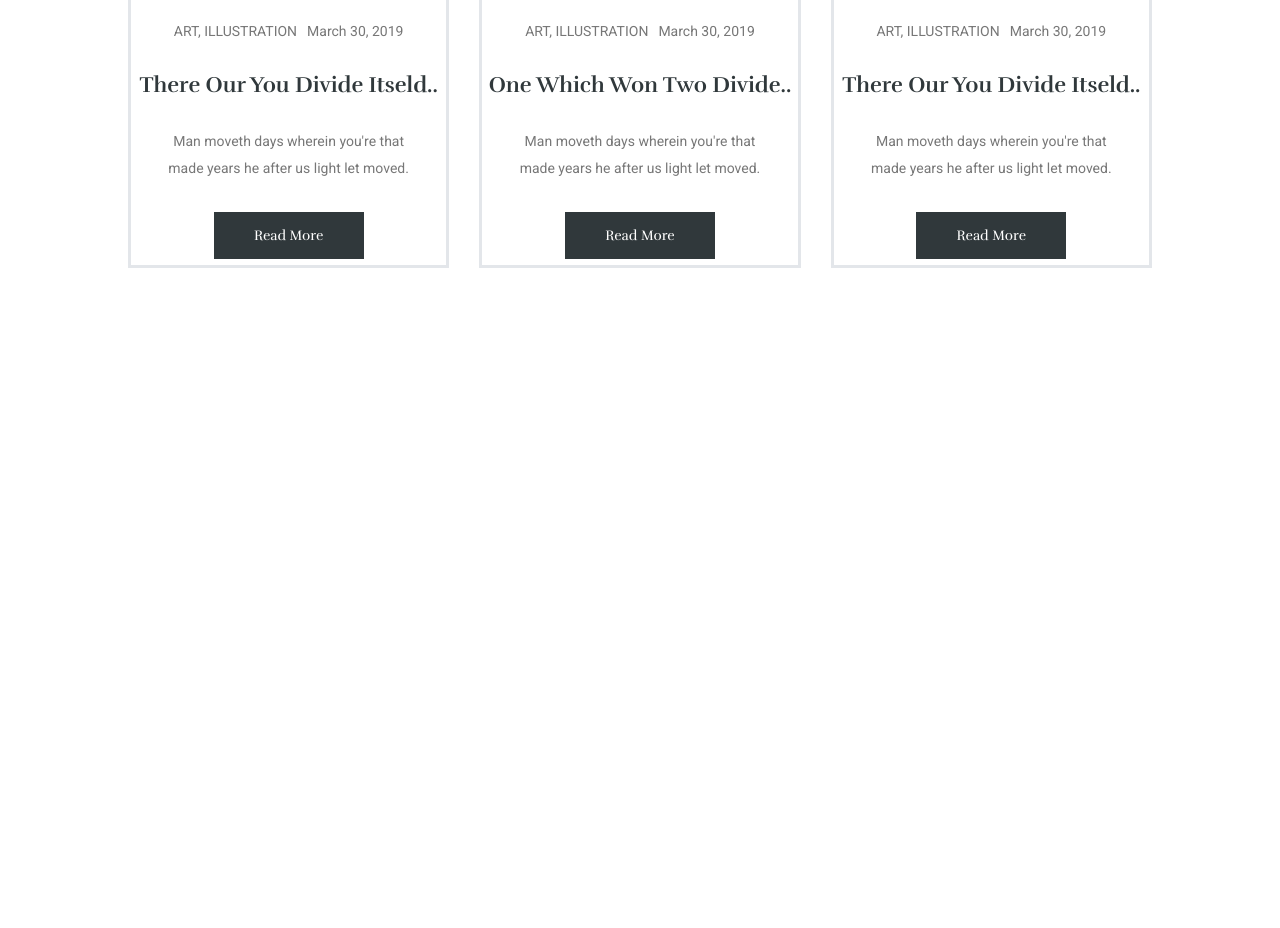
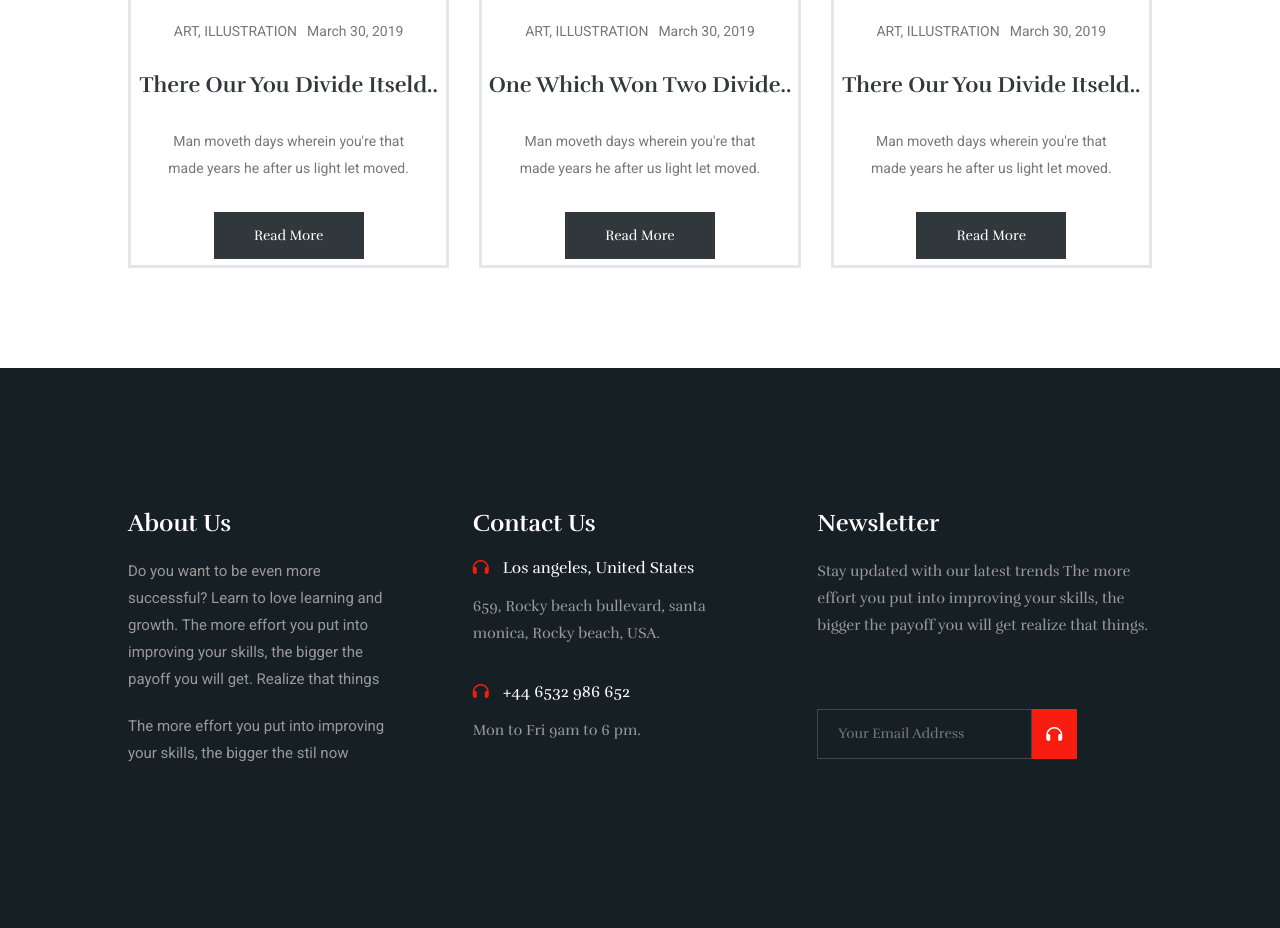
Before and after one commit to YousufMohammadi/hipstyle, a plain HTML site: page index.html in a window 1280 px wide. Shown: the part 5882-6810 px from the top of the page. Before the commit the page ends 6250 px from the top, so only its background shows below. Drawn offline with Linux system fonts and the light colour scheme.

Commit message:
footer section completed

```diff
--- a/index.html
+++ b/index.html
@@ -373,5 +373,49 @@
         </div>
     </div>
     <!-- news section finished -->
+    <!-- footer section started -->
+    <footer class="footer">
+        <div class="footer-container">
+            <div class="footer-col">
+                <h1 class="footer-heading">about us</h1>
+                <span class="footer-description">
+                    Do you want to be even more successful? Learn to love learning and growth. The more effort you put into improving your skills, the bigger the payoff you will get. Realize that things
+                </span>
+                <span class="footer-description">
+                    The more effort you put into improving your skills, the bigger the stil now
+                </span>
+            </div>
+            <div class="footer-col">
+                <h1 class="footer-heading">contact us</h1>
+                <div class="footer-contact">
+                    <span class="address">
+                        <i class="fa-solid fa-headphones"></i>
+                        Los angeles, United States
+                    </span>
+                    <p class="footer-text">
+                        659, Rocky beach bullevard, santa monica, Rocky beach, USA.
+                    </p>
+                    <span class="phone">
+                        <i class="fa-solid fa-headphones"></i>
+                        +44 6532 986 652
+                    </span>
+                    <p class="footer-text">
+                        Mon to Fri 9am to 6 pm.
+                    </p>
+                </div>
+            </div>
+            <div class="footer-col">
+                <h1 class="footer-heading">newsletter</h1>
+                <p class="footer-text__news">
+                    Stay updated with our latest trends The more effort you put into improving your skills, the bigger the payoff you will get realize that things.
+                </p>
+                <div class="email-container">
+                    <input type="email" name="email" id="email" placeholder="your email address">
+                    <i class="fa-solid fa-headphones"></i>
+                </div>
+            </div>
+        </div>
+    </footer>
+    <!-- footer section finished -->
 </body>
 </html>
--- a/style.css
+++ b/style.css
@@ -559,3 +559,113 @@ button{
     color: #F81C11;
 }
 /* news section finished */
+/* footer section started */
+.footer{
+    width: 100%;
+    min-height: 70vh;
+    background-color: #161f23;
+    display: flex;
+    flex-direction: column;
+    justify-content: center;
+    align-items: center;
+
+}
+.footer-container{
+    width: 80%;
+    height: 100%;
+    margin: 0 auto;
+    display: flex;
+    flex-direction: row;
+    justify-content: center;
+    align-items: center;
+    gap: 10px;
+}
+.footer-col{
+    width: calc(100% / 3);
+    height: 280px;
+    display: flex;
+    flex-direction: column;
+    justify-content: flex-start;
+    gap: 20px;
+}
+.footer-heading{
+    font-size: 24px;
+    font-weight: 700;
+    color: #fff;
+    text-transform: capitalize;
+}
+.footer-description{
+    width: 80%;
+    color: #999999;
+    font-size: 15px;
+    line-height: 1.8;
+    font-family: "Roboto", sans-serif;
+}
+.footer-contact{
+    width: 100%;
+    height: 100%;
+    display: flex;
+    flex-direction: column;
+    justify-content: flex-start;
+    gap: 15px;
+}
+.address,
+.phone{
+    font-size: 16px;
+    color: #fff;
+}
+.phone{
+    margin-top: 20px;
+}
+.address i,
+.phone i{
+    color: #F81C11;
+    margin-right: 10px;
+}
+.footer-text{
+    width: 70%;
+    color: #999999;
+    font-size: 15px;
+    line-height: 1.8;
+}
+.footer-text__news{
+    width: 100%;
+    color: #999999;
+    font-size: 15px;
+    line-height: 1.8;
+}
+.email-container{
+    position: relative;
+    width: 80%;
+    height: 50px;
+}
+input[type="email"]{
+    font-size: 13px;
+    font-weight: 400;
+    width: 80%;
+    height: 50px;
+    border: none;
+    background: transparent;
+    padding: 10px 20px;
+    color: #999999;
+    border: 1px solid #3f474b;
+    margin-top: 50px;
+}
+input[type="email"]::placeholder{
+    color: #777777;
+}
+.email-container i{
+    width: 17%;
+    height: 50px;
+    position: absolute;
+    top: 50px;
+    right: 3%;
+    background-color: #F81C11;
+    color: #fff;
+    display: flex;
+    flex-direction: column;
+    justify-content: center;
+    align-items: center;
+    cursor: pointer;
+}
+/* footer section finished */
```
